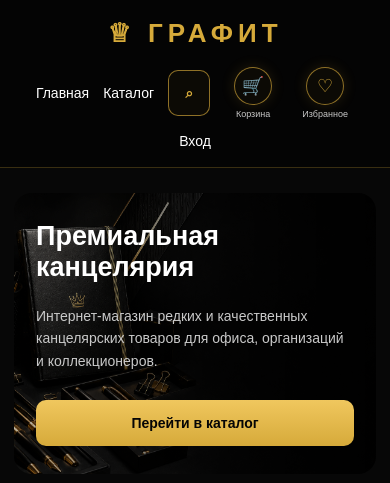
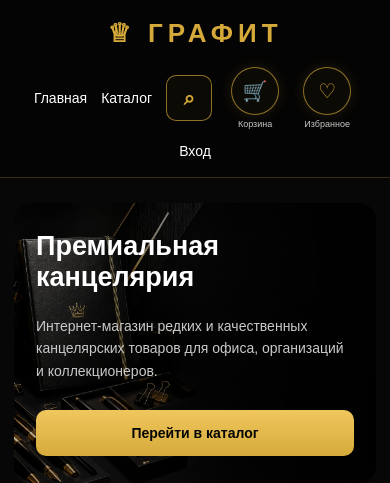
Before and after one commit to alsunrise-cloud/Grafit, a PHP site: page / in a window 390 px wide. Shown: the top 483 px of the page. Run offline with PHP 8.4, Linux system fonts and the light colour scheme.

Commit message:
Fix mobile search icon

```diff
--- a/assets/css/style.css
+++ b/assets/css/style.css
@@ -1679,21 +1679,22 @@ td img {
         font-size: 14px;
     }
 
-    .header-icon-link {
+        .header-icon-link {
         gap: 4px;
     }
 
     .header-icon-circle,
     .search-toggle {
-        width: 40px;
-        height: 40px;
-        font-size: 18px;
+        width: 48px !important;
+        height: 48px !important;
+        min-width: 48px !important;
+        min-height: 48px !important;
+        font-size: 20px !important;
     }
 
     .header-icon-text {
         font-size: 10px;
     }
-
     .search-form {
         right: 50%;
         transform: translateX(50%);
@@ -2216,3 +2217,24 @@ td img {
         width: 100%;
     }
 }
+/* ===== FIX SEARCH ICON MOBILE SIZE ===== */
+
+@media (max-width: 768px) {
+    .search-toggle {
+        width: 48px !important;
+        height: 48px !important;
+        min-width: 48px !important;
+        min-height: 48px !important;
+        font-size: 20px !important;
+        padding: 0 !important;
+    }
+}
+
+@media (max-width: 420px) {
+    .search-toggle {
+        width: 46px !important;
+        height: 46px !important;
+        min-width: 46px !important;
+        min-height: 46px !important;
+    }
+}
```
